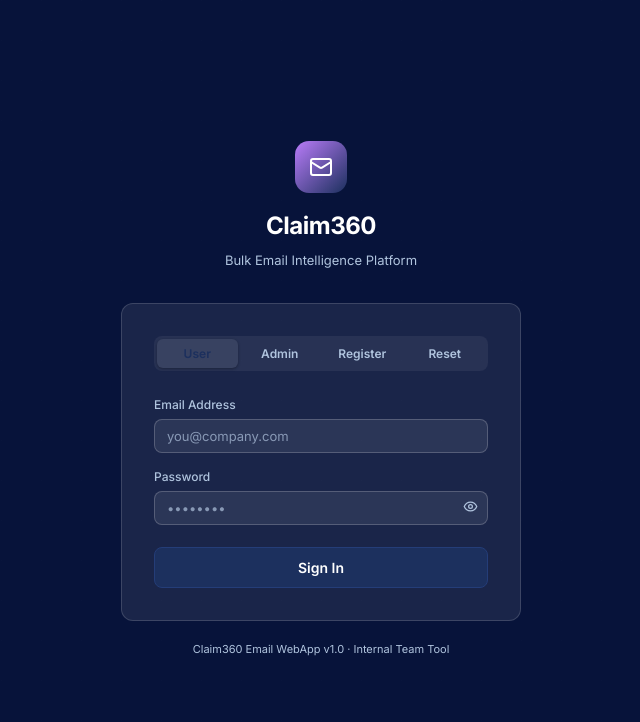
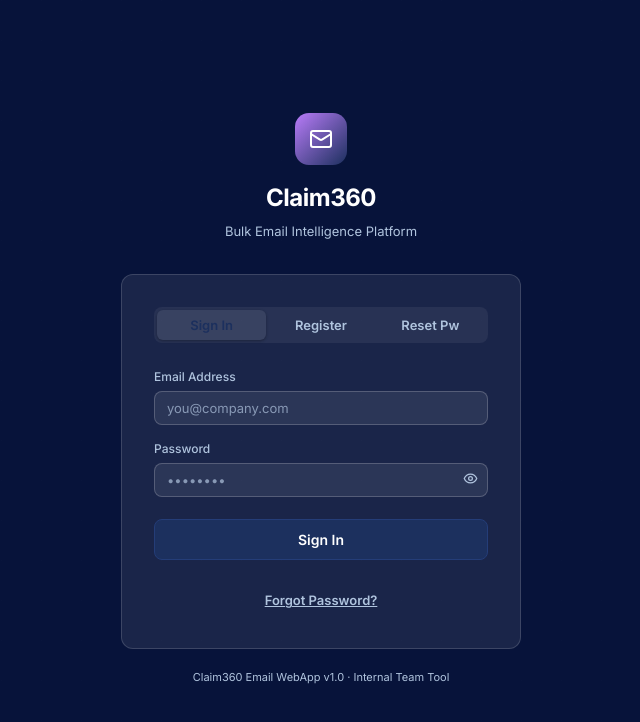
Before and after one commit to ManavClaim360/claim360-email-app, a React (Vite) app in the folder frontend/: page /login in a window 1280 px wide. Shown: the top 722 px of the page, without its empty margins (319-959 px from the left). Built offline with nearby package versions, Linux system fonts and the light colour scheme; no server answers.

Commit message:
feat: add LoginPage component and remove deprecated vercel.json configuration

```diff
--- a/frontend/src/pages/LoginPage.jsx
+++ b/frontend/src/pages/LoginPage.jsx
@@ -7,6 +7,7 @@ import { authApi, api } from '../utils/api'
 
 export default function LoginPage() {
   const [tab, setTab] = useState('login')
+  const [showForgot, setShowForgot] = useState(false)
   const [form, setForm] = useState({ email: '', password: '', full_name: '', otp: '' })
   const [otpSent, setOtpSent] = useState(false)
   const [otpLoading, setOtpLoading] = useState(false)
@@ -34,22 +35,14 @@ export default function LoginPage() {
     e.preventDefault()
     setLoading(true)
     try {
-      if (tab === 'login' || tab === 'admin') {
-        const data = await login(form.email, form.password, tab === 'admin')
+      if (tab === 'login') {
+        await login(form.email, form.password)
         navigate('/')
       } else if (tab === 'register') {
         if (form.password.length < 8) { toast.error('Password must be 8+ characters'); return }
         if (!form.otp) { toast.error('OTP is required'); return }
         await register(form.email, form.full_name, form.password, form.otp)
         navigate('/')
-      } else if (tab === 'forgot') {
-        if (form.password.length < 8) { toast.error('Password must be 8+ characters'); return }
-        if (!form.otp) { toast.error('OTP is required'); return }
-        await authApi.resetPassword(form.email, form.otp, form.password)
-        toast.success('Password reset successfully! Please sign in.')
-        setTab('login')
-        setForm(f => ({ ...f, password: '', otp: '' }))
-        setOtpSent(false)
       }
     } catch (err) {
       // error toast handled by axios interceptor
@@ -89,22 +82,22 @@ export default function LoginPage() {
 
         <div style={{ background: 'var(--card)', border: '1px solid var(--border)', borderRadius: 12, padding: 32 }}>
           {/* Tabs */}
-          <div style={{ display: 'flex', background: 'var(--surface)', borderRadius: 8, padding: 3, marginBottom: 24, gap: 2 }}>
-            {['login', 'admin', 'register', 'forgot'].map(t => (
+          <div style={{ display: 'flex', background: 'var(--surface)', borderRadius: 8, padding: 3, marginBottom: 24 }}>
+            {['login', 'register', 'forgot'].map(t => (
               <button type="button" key={t} onClick={() => { setTab(t); setOtpSent(false) }} style={{
                 flex: 1, padding: '7px 0', borderRadius: 6, border: 'none',
-                fontSize: 12, fontWeight: 600, cursor: 'pointer', transition: 'all 0.15s',
+                fontSize: 13, fontWeight: 600, cursor: 'pointer', transition: 'all 0.15s',
                 background: tab === t ? 'var(--card)' : 'transparent',
                 color: tab === t ? 'var(--accent)' : 'var(--subtext)',
                 boxShadow: tab === t ? '0 1px 3px rgba(0,0,0,0.3)' : 'none',
               }}>
-                {t === 'login' ? 'User' : t === 'admin' ? 'Admin' : t === 'register' ? 'Register' : 'Reset'}
+                {t === 'login' ? 'Sign In' : t === 'register' ? 'Register' : 'Reset Pw'}
               </button>
             ))}
           </div>
 
           <form onSubmit={handleSubmit}>
-            {tab === 'register' && (
+            {!showForgot && tab === 'register' && (
               <div className="form-row">
                 <label>Full Name</label>
                 <input value={form.full_name} onChange={set('full_name')} placeholder="Your name" required />
@@ -120,30 +113,30 @@ export default function LoginPage() {
             <div className="form-row">
               <label>Email Address</label>
               <div style={{ display: 'flex', gap: 8 }}>
-                <input type="email" value={form.email} onChange={set('email')} placeholder="you@company.com" required style={{ flex: 1 }} />
-                {(tab === 'register' || tab === 'forgot') && (
-                  <button type="button" className="btn-secondary" onClick={() => handleSendOtp(tab === 'register' ? 'register' : 'reset')} disabled={otpLoading} style={{ padding: '0 12px', fontSize: 12 }}>
+                <input type="email" value={form.email} onChange={set('email')} placeholder={tab === 'admin' ? 'admin@company.com' : 'you@company.com'} required style={{ flex: 1 }} />
+                {(showForgot || (!showForgot && tab === 'register')) && (
+                  <button type="button" className="btn-secondary" onClick={() => handleSendOtp(showForgot ? 'reset' : 'register')} disabled={otpLoading} style={{ padding: '0 12px', fontSize: 12 }}>
                     {otpLoading ? 'Sending...' : otpSent ? 'Resend' : 'Send OTP'}
                   </button>
                 )}
               </div>
             </div>
 
-            {(tab === 'register' || tab === 'forgot') && otpSent && (
+            {(showForgot || (!showForgot && tab === 'register')) && otpSent && (
               <div className="form-row fade-in">
                 <label>OTP Code</label>
                 <input value={form.otp} onChange={set('otp')} placeholder="123456" required maxLength={6} style={{ letterSpacing: 2, fontWeight: 'bold' }} />
               </div>
             )}
 
-            {(tab !== 'forgot' || otpSent) && (
+            {(!showForgot || otpSent) && (
               <div className="form-row" style={{ position: 'relative' }}>
-                <label>{tab === 'forgot' ? 'New Password' : 'Password'}</label>
+                <label>{showForgot ? 'New Password' : 'Password'}</label>
                 <div style={{ position: 'relative' }}>
                   <input
                     type={showPw ? 'text' : 'password'}
                     value={form.password} onChange={set('password')}
-                    placeholder={tab === 'register' || tab === 'forgot' ? 'Min 8 characters' : '••••••••'}
+                    placeholder={showForgot || tab === 'register' ? 'Min 8 characters' : '••••••••'}
                     required style={{ paddingRight: 40, width: '100%' }}
                   />
                   <button type="button" onClick={() => setShowPw(s => !s)} style={{
@@ -159,9 +152,26 @@ export default function LoginPage() {
             <button type="submit" className="btn-primary" disabled={loading}
               style={{ width: '100%', padding: '11px', marginTop: 8, fontSize: 14, background: tab === 'admin' ? 'linear-gradient(135deg, #ff8c00, #ff6b35)' : undefined }}>
               {loading ? <span className="spinner" style={{ width: 16, height: 16 }} /> :
-                (tab === 'login' || tab === 'admin') ? 'Sign In' : tab === 'register' ? 'Create Account' : 'Reset Password'}
+                tab === 'login' ? 'Sign In' : tab === 'register' ? 'Create Account' : 'Reset Password'}
             </button>
           </form>
+
+          {/* BELOW THE FORM CONTROLS */}
+          <div style={{ marginTop: 24, textAlign: 'center' }}>
+            {showForgot ? (
+              <button type="button" onClick={() => { setShowForgot(false); setOtpSent(false); }} style={{
+                background: 'none', border: 'none', color: 'var(--subtext)', fontSize: 12, cursor: 'pointer', textDecoration: 'none'
+              }}>
+                ← Back to Login
+              </button>
+            ) : (
+              <button type="button" onClick={() => { setShowForgot(true); setOtpSent(false); }} style={{
+                background: 'none', border: 'none', color: 'var(--subtext)', fontSize: 13, cursor: 'pointer', textDecoration: 'underline'
+              }}>
+                Forgot Password?
+              </button>
+            )}
+          </div>
         </div>
 
         <p style={{ textAlign: 'center', color: 'var(--subtext)', fontSize: 11, marginTop: 20 }}>
```
